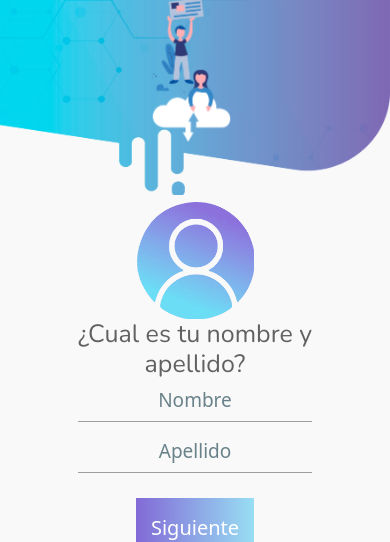
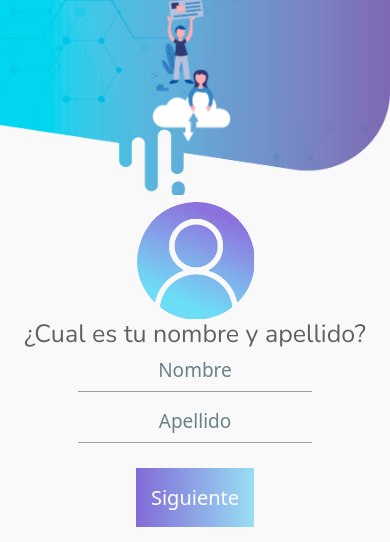
Before and after one commit to mateooliver/global, a website: page pages/02.html in a window 390 px wide. Shown: the top 542 px of the page. Drawn offline with nearby package versions, Linux system fonts and the light colour scheme.

Commit message:
pregunta

```diff
--- a/css/style.css
+++ b/css/style.css
@@ -135,8 +135,8 @@ html{
     }
     .pregunta2{
         margin: auto;
+        max-width: unset;
     }
-
     /* texto al lado de los radius */
     .radiusText{
     font-family: 'Nunito';
```
